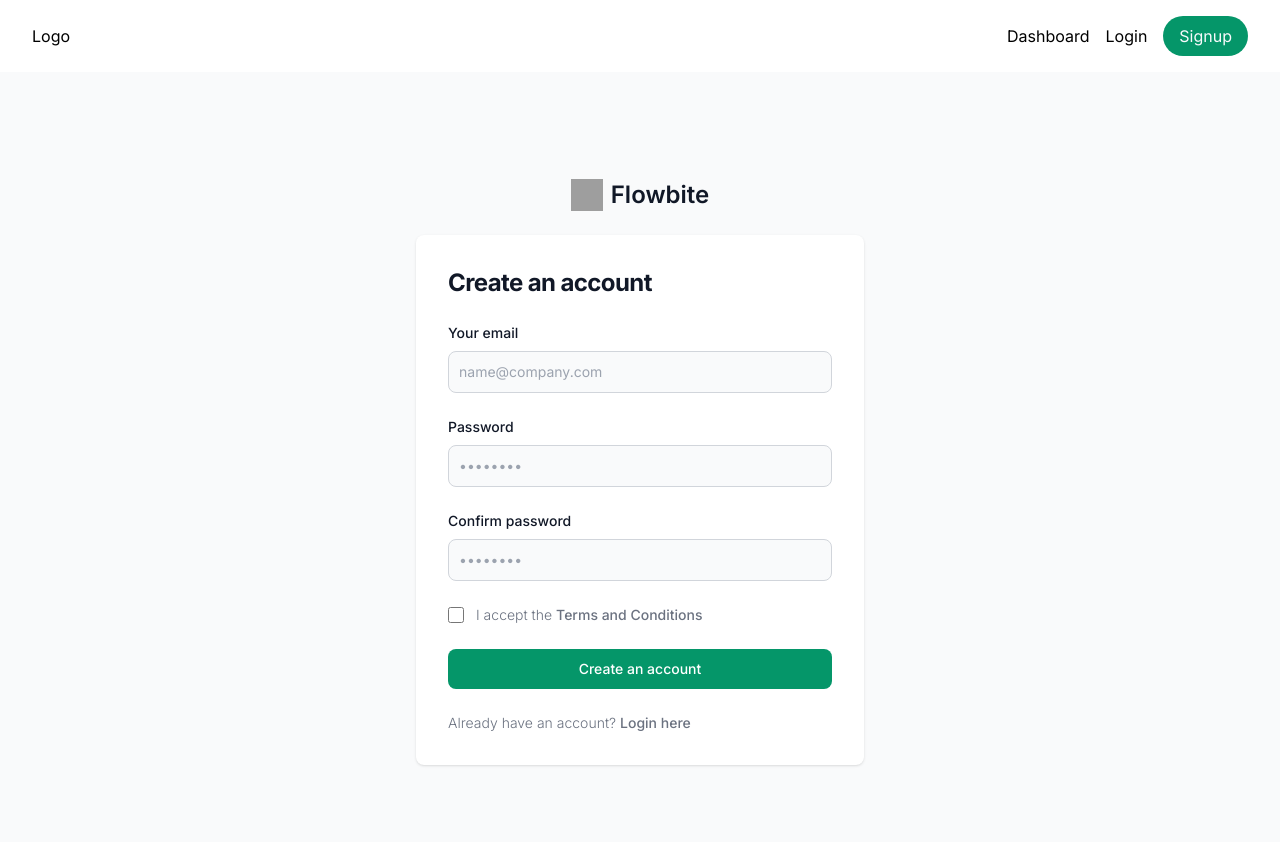
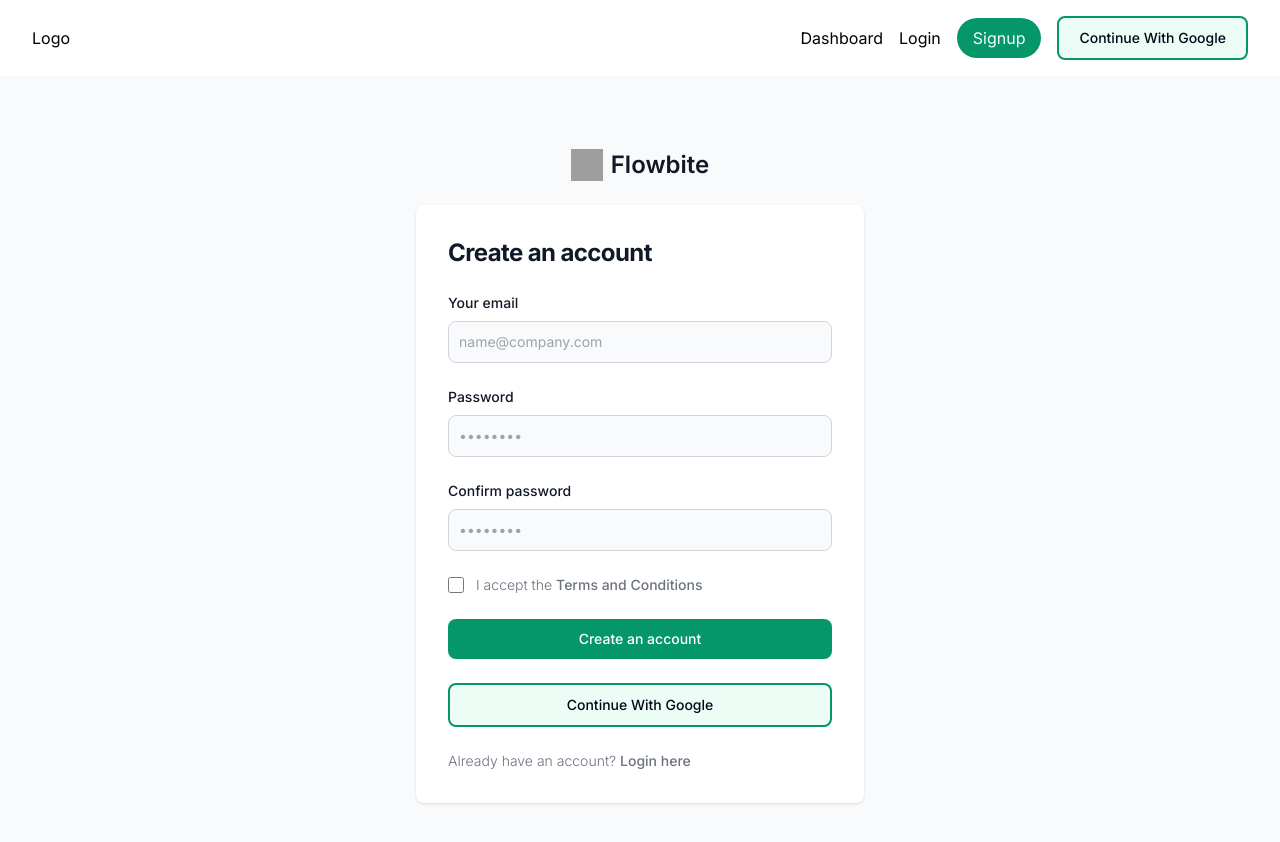
Before and after one commit to Vikneshoftheleaf/arielform, a Next.js app: page /signup in a window 1280 px wide. Shown: the top 842 px of the page. Built offline with nearby package versions, Linux system fonts and the light colour scheme; grey boxes are pictures that could not be loaded.

Commit message:
next-auth

```diff
--- /dev/null
+++ b/src/app/api/auth/[...nextauth]/route.ts
@@ -0,0 +1,33 @@
+
+import NextAuth from "next-auth"
+import GoogleProvider from "next-auth/providers/google";
+
+/*
+export const authOptions = {
+  // Configure one or more authentication providers
+  providers: [
+    GoogleProvider({
+        clientId: process.env.NEXTAUTH_GOOGLE_CLIENT_ID as string,
+        clientSecret: process.env.NEXTAUTH_GOOGLE_CLIENT_SECRET as string,
+      }),
+    // ...add more providers here
+  ],
+}
+export default NextAuth(authOptions)
+*/
+
+const handler = NextAuth({
+  providers: [
+      GoogleProvider({
+          clientId: process.env.NEXTAUTH_GOOGLE_CLIENT_ID as string,
+          clientSecret: process.env.NEXTAUTH_GOOGLE_CLIENT_SECRET as string,
+        })
+  ]
+})
+
+
+
+
+//export { GET, POST } from "../../../authConfig";
+
+export { handler as GET, handler as POST }
--- /dev/null
+++ b/src/app/authConfig.js
@@ -0,0 +1,16 @@
+import NextAuth from "next-auth";
+import GoogleProvider from "next-auth/providers/google";
+
+export const {
+    handlers: { GET, POST },
+    auth,
+    signIn,
+    signOut,
+  } = NextAuth({
+    providers: [
+      GoogleProvider({
+        clientId: process.env.GOOGLE_CLIENT_ID,
+        clientSecret: process.env.GOOGLE_CLIENT_SECRET,
+      }),
+    ],
+  });
--- /dev/null
+++ b/src/app/components/google-signup-btn.js
@@ -0,0 +1,8 @@
+"use client"
+import { signIn } from "next-auth/react"
+export default function GoogleSigninBtn()
+{
+    return(
+        <button onClick={() => signIn("google")} className="w-full text-slate-950 bg-emerald-50 border-2 border-emerald-600 hover:bg-primary-700 focus:ring-4 focus:outline-none focus:ring-emerald-300 font-medium rounded-lg text-sm px-5 py-2.5 text-center dark:bg-primary-600 dark:hover:bg-primary-700 dark:focus:ring-primary-800">Continue With Google</button>
+    )
+}
--- a/src/app/components/nav.js
+++ b/src/app/components/nav.js
@@ -1,5 +1,6 @@
 "use client"
 import { useRouter } from "next/navigation";
+import GoogleSigninBtn from "./google-signup-btn";
 
 import Link from "next/link";
 export default function Navbar() {
@@ -18,7 +19,7 @@
                     <Link href={'dashboard'}>Dashboard</Link>
                     <Link href={'login'}>Login</Link>
                     <Link className="bg-emerald-600 text-slate-50 px-4 py-2 rounded-full" href={'signup'}>Signup</Link>
-
+                    <GoogleSigninBtn></GoogleSigninBtn>
                 </div>
             </nav>
 
--- /dev/null
+++ b/src/app/components/sessionwrapper.js
@@ -0,0 +1,12 @@
+"use client";
+import { SessionProvider } from "next-auth/react"
+
+import React from 'react'
+
+const SessionWrapper = ({children}) => {
+  return (
+    <SessionProvider>{children}</SessionProvider>
+  )
+}
+
+export default SessionWrapper
--- a/src/app/layout.js
+++ b/src/app/layout.js
@@ -1,5 +1,6 @@
 import { Inter } from "next/font/google";
 import "./globals.css";
+import SessionWrapper from "./components/sessionwrapper";
 
 const inter = Inter({ subsets: ["latin"] });
 
@@ -8,12 +9,13 @@
 
 export default function RootLayout({ children }) {
   return (
+    <SessionWrapper>
     <html lang="en">
-
       <body className={inter.className}>
         <Navbar></Navbar>
         {children}
         </body>
     </html>
+    </SessionWrapper>
   );
 }
--- a/src/app/signup/page.js
+++ b/src/app/signup/page.js
@@ -1,3 +1,4 @@
+import GoogleSigninBtn from "../components/google-signup-btn";
 import Link from "next/link";
 export const metadata = {
     title: "Signup | ArielForm",
@@ -20,7 +21,7 @@
               <h1 class="text-xl font-bold leading-tight tracking-tight text-gray-900 md:text-2xl dark:text-white">
                   Create an account
               </h1>
-              <form class="space-y-4 md:space-y-6" action="#">
+              <form class="space-y-4 md:space-y-6">
                   <div>
                       <label for="email" class="block mb-2 text-sm font-medium text-gray-900 dark:text-white">Your email</label>
                       <input type="email" name="email" id="email" class="bg-gray-50 border border-gray-300 text-gray-900 sm:text-sm rounded-lg focus:ring-primary-600 focus:border-primary-600 block w-full p-2.5 dark:bg-gray-700 dark:border-gray-600 dark:placeholder-gray-400 dark:text-white dark:focus:ring-blue-500 dark:focus:border-blue-500" placeholder="name@company.com" required=""/>
@@ -41,7 +42,8 @@
                         <label for="terms" class="font-light text-gray-500 dark:text-gray-300">I accept the <a class="font-medium text-primary-600 hover:underline dark:text-primary-500" href="#">Terms and Conditions</a></label>
                       </div>
                   </div>
-                  <button type="submit" class="w-full text-white bg-emerald-600 hover:bg-primary-700 focus:ring-4 focus:outline-none focus:ring-emerald-300 font-medium rounded-lg text-sm px-5 py-2.5 text-center dark:bg-primary-600 dark:hover:bg-primary-700 dark:focus:ring-primary-800">Create an account</button>
+                  <button class="w-full text-white bg-emerald-600 hover:bg-primary-700 focus:ring-4 focus:outline-none focus:ring-emerald-300 font-medium rounded-lg text-sm px-5 py-2.5 text-center dark:bg-primary-600 dark:hover:bg-primary-700 dark:focus:ring-primary-800">Create an account</button>
+                  <GoogleSigninBtn></GoogleSigninBtn>
                   <p class="text-sm font-light text-gray-500 dark:text-gray-400">
                       Already have an account? <Link href={'login'} class="font-medium text-primary-600 hover:underline dark:text-primary-500">Login here</Link>
                   </p>
```
Also changed, not shown: package.json (+7 -3 lines), tsconfig.json (added, +34 -0 lines), 1 other file (tests, documents, lock files or other folders).
